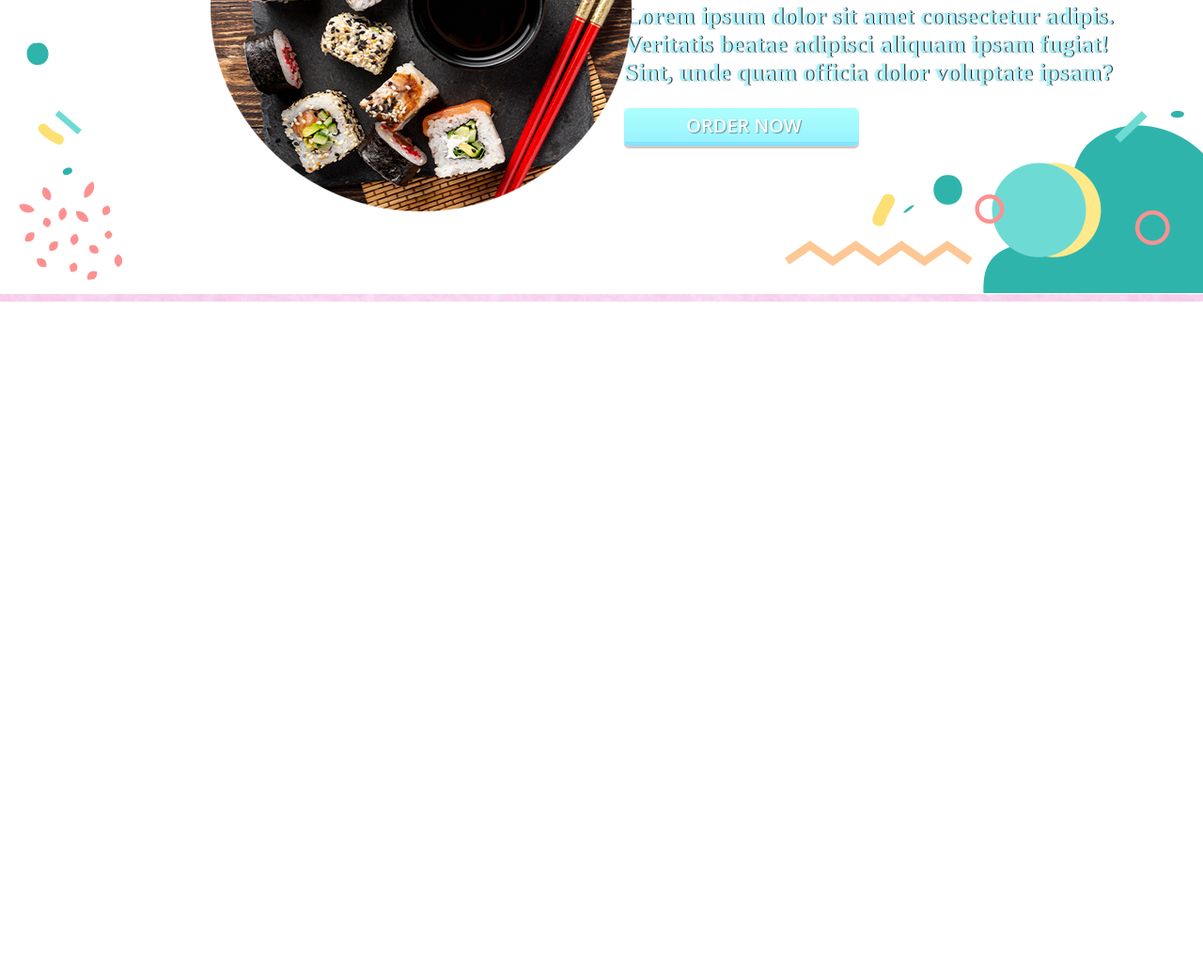
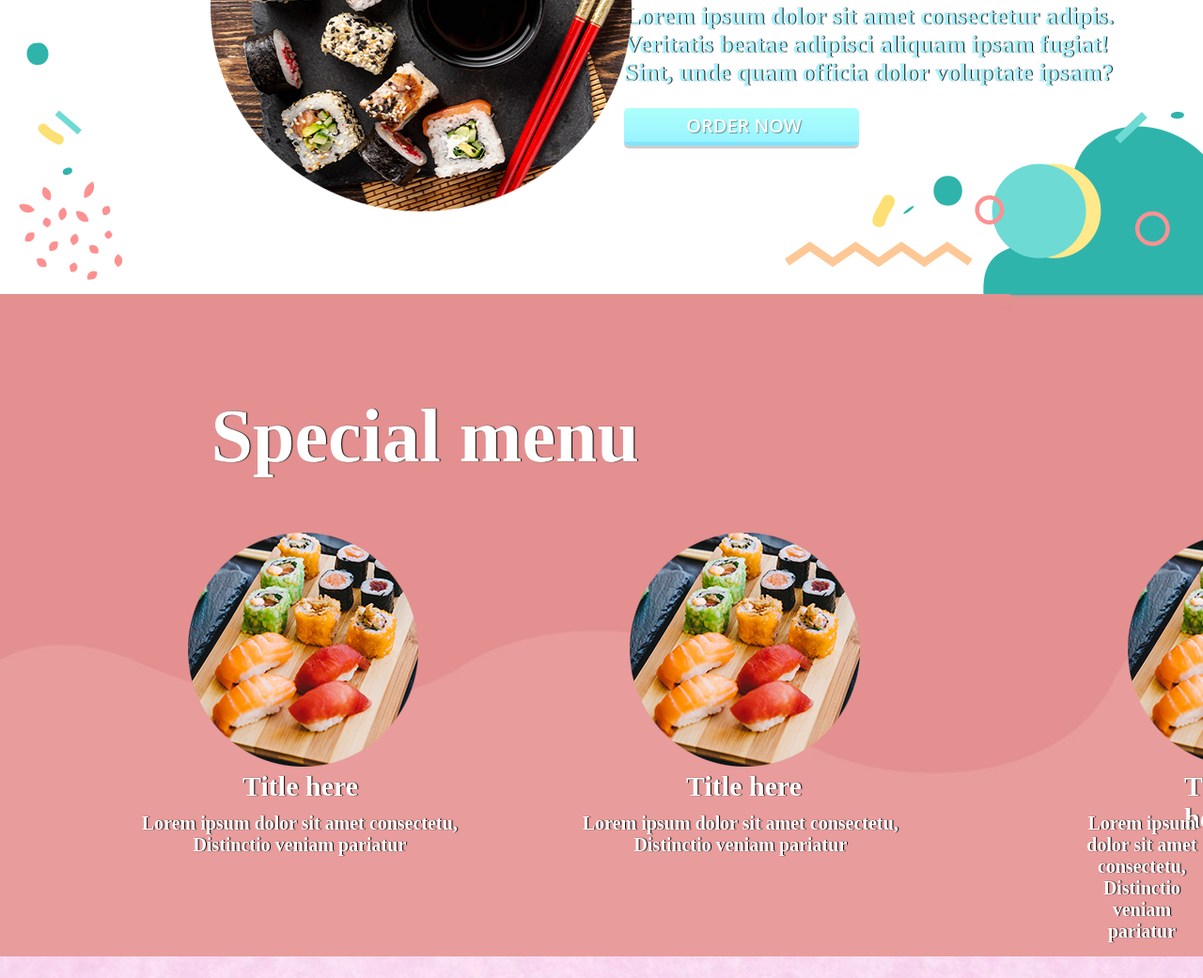
Before and after one commit to Evilylla/Praktika-9PZ-53-PSSOSSIP, a plain HTML site: page index.html in a window 1280 px wide. Shown: the part 1135-2176 px from the top of the page at 94% size. Before the commit the page ends 1456 px from the top, so only its background shows below. Drawn offline with Linux system fonts and the light colour scheme.

Commit message:
17.06.2022

```diff
--- a/index.html
+++ b/index.html
@@ -70,6 +70,22 @@
             <div class="body_first_image_fourth"> <img src="./images/Graphics_Body_Second.png" alt="Graphics"></div>
             <div class="body_first_image_fives"> <img src="./images/Graphics_Body_third.png" alt="Graphics"></div>
         </div>
+        <div class="body_container_second">
+            <h1 class="body_container_text_second">Special menu</h1>
+
+            <img class="krug_one" src="./images/KRUG_FIRST.png" alt="daa">
+            <h2 class="text_krug_one">Title here</h2>
+            <h3 class="text_krug_one_text">Lorem ipsum dolor sit amet consectetu, <br> Distinctio veniam pariatur</h3>
+
+            <img class="krug_second" src="./images/KRUG_FIRST.png" alt="daa">
+            <h2 class="text_krug_second">Title here</h2>
+            <h3 class="text_krug_second_text">Lorem ipsum dolor sit amet consectetu, <br> Distinctio veniam pariatur</h3>
+
+            <img class="krug_third" src="./images/KRUG_FIRST.png" alt="daa">
+            <h2 class="text_krug_third">Title here</h2>
+            <h3 class="text_krug_third_text">Lorem ipsum dolor sit amet consectetu, <br> Distinctio veniam pariatur</h3>
+        </div>
     </div>
+
 </body>
 </html>
--- a/style.css
+++ b/style.css
@@ -6,6 +6,14 @@
 }
 
 
+.body_container_second
+{
+    width: 100%;
+    height: 720px;
+    background-image: url("images/background_second.jpg");
+    background-size: 100%;
+    background-repeat: no-repeat;
+}
 
 .body_container_first
 {
@@ -237,7 +245,7 @@ a
 .body_first_image_third
 {
     position: absolute;
-    top: 1253px;
+    top: 1254px;
 	right: 0px;
 }
 
@@ -254,3 +262,97 @@ a
     top: 752px;
 	left: 0px;
 }
+.body_container_text_second
+{
+    font-size: 80px;
+    color:  rgb(255, 255, 255);
+    text-shadow: 1px 0 1px #000;
+    list-style: none;
+	position: absolute;
+    top: 1500px;
+	right: 600px;
+}
+
+.krug_one
+{
+    position: absolute;
+    top: 1700px;
+	left: 200px;
+}
+
+.text_krug_one
+{
+    font-size: 30px;
+    color:  rgb(255, 255, 255);
+    text-shadow: 1px 0 1px #000;
+    position: absolute;
+    top: 1930px;
+	left: 258px;
+}
+
+.text_krug_one_text
+{
+    font-size: 20px;
+    color:  rgb(255, 255, 255);
+    text-shadow: 1px 0 1px #000;
+    position: absolute;
+    text-align: center;
+    top: 1980px;
+	left: 151px;
+}
+
+.krug_second
+{
+    position: absolute;
+    top: 1700px;
+	left: 670px;
+}
+
+.text_krug_second
+{
+    font-size: 30px;
+    color:  rgb(255, 255, 255);
+    text-shadow: 1px 0 1px #000;
+    position: absolute;
+    top: 1930px;
+	left: 730px;
+}
+
+.text_krug_second_text
+{
+    font-size: 20px;
+    color:  rgb(255, 255, 255);
+    text-shadow: 1px 0 1px #000;
+    position: absolute;
+    text-align: center;
+    top: 1980px;
+	left: 620px;
+}
+
+.krug_third
+{
+    position: absolute;
+    top: 1700px;
+	left: 1200px;
+}
+
+.text_krug_third
+{
+    font-size: 30px;
+    color:  rgb(255, 255, 255);
+    text-shadow: 1px 0 1px #000;
+    position: absolute;
+    top: 1930px;
+	left: 1260px;
+}
+
+.text_krug_third_text
+{
+    font-size: 20px;
+    color:  rgb(255, 255, 255);
+    text-shadow: 1px 0 1px #000;
+    position: absolute;
+    text-align: center;
+    top: 1980px;
+	left: 1150px;
+}
```
Also changed, not shown: images/KRUG_FIRST.png (added), images/background_second.jpg (added), 1 other file.
